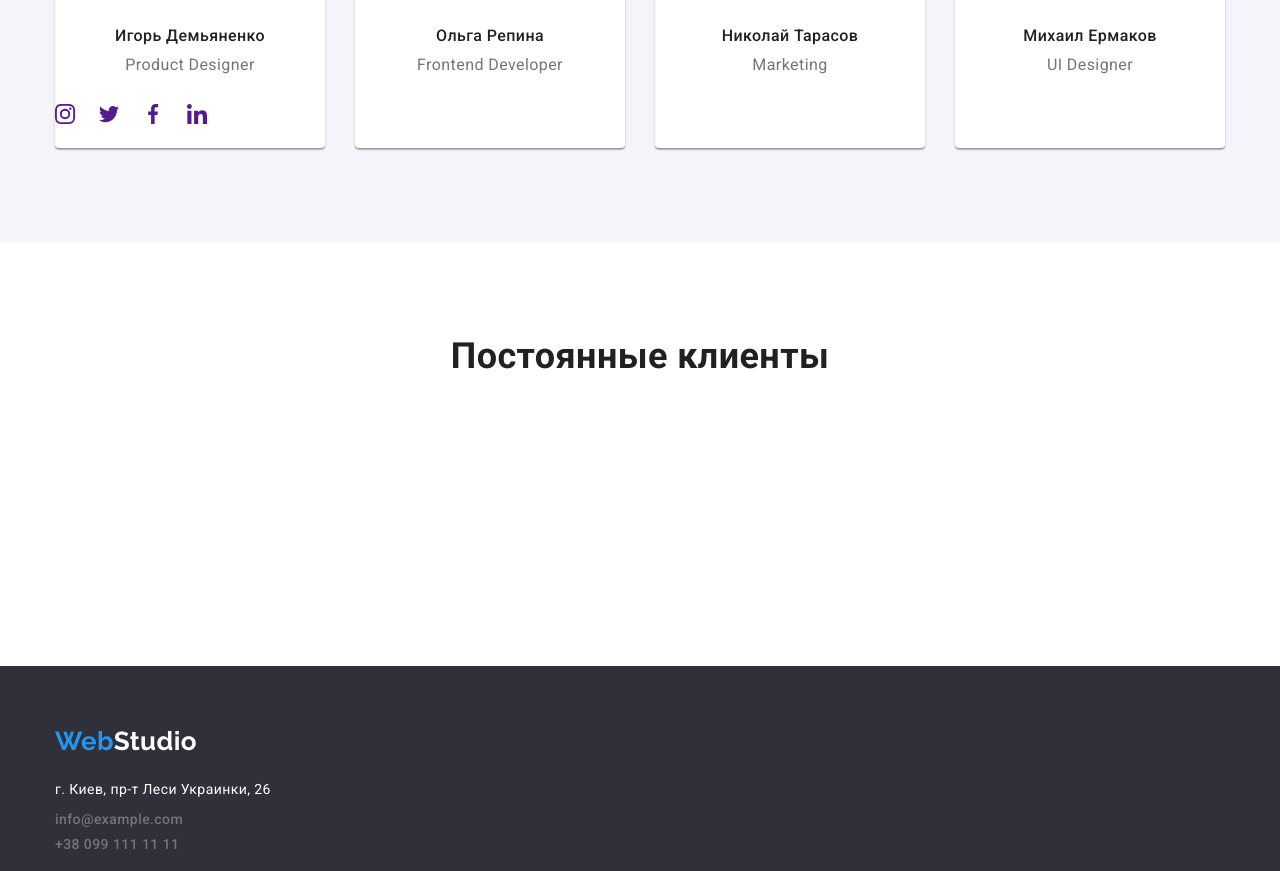
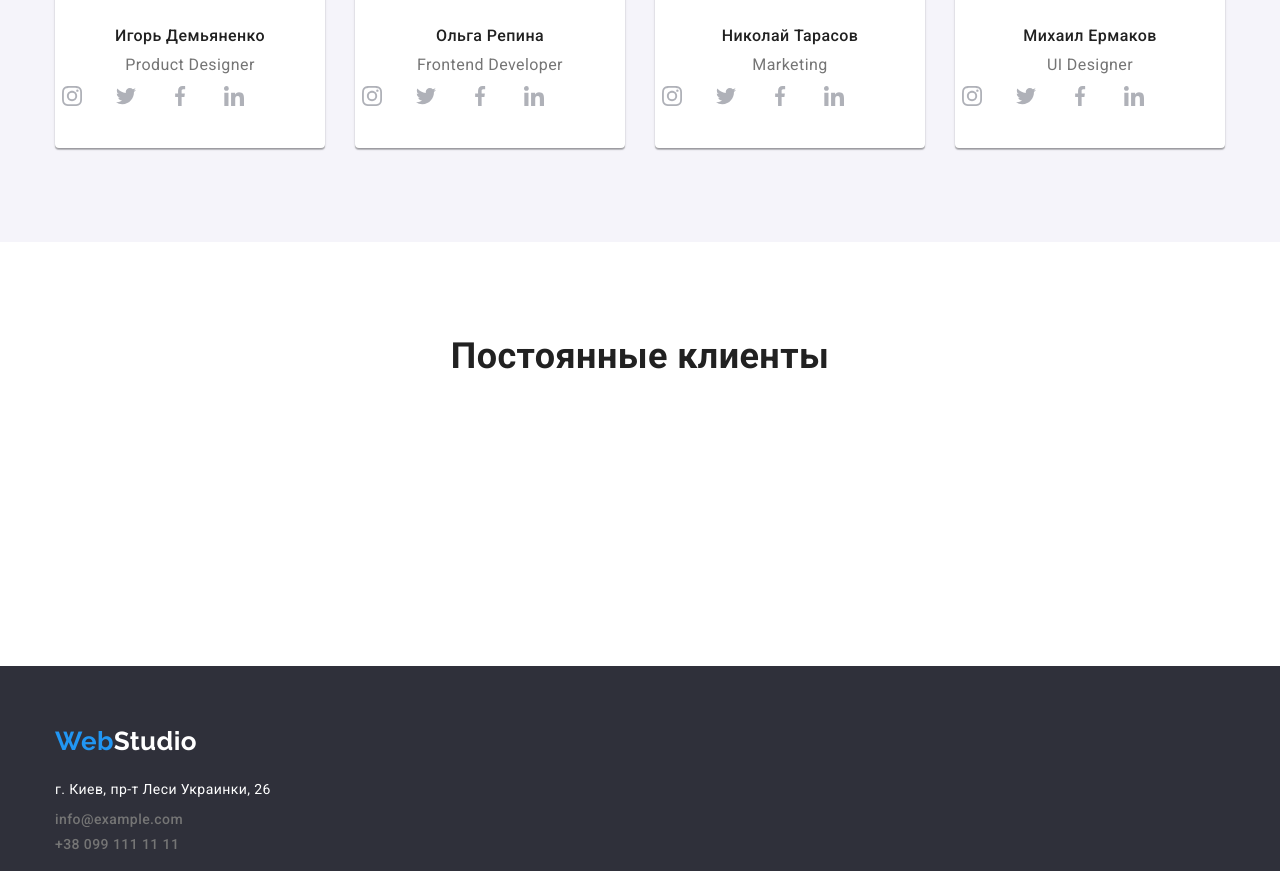
Before and after one commit to Maryna-Yefimenko/goit-markup-hw-04, a plain HTML site: page index.html in a window 1280 px wide. Shown: the part 2076-2947 px from the top of the page. Drawn offline with nearby package versions, Linux system fonts and the light colour scheme.

Commit message:
Разметка Секции Наша команда

```diff
--- a/css/styles.css
+++ b/css/styles.css
@@ -5,6 +5,7 @@
   --second-accent-color: #ffffff;
   --black-text-color: #000000;
   --grey-data-color: rgba(255, 255, 255, 0.6);
+  --social-icons-color: #afb1b8;
 
   --primary-background-color: #ffffff;
   --accent-background-color: #2f303a;
@@ -308,27 +309,38 @@ a {
 /* svg */
 .social-list {
   display: flex;
+  padding: 0;
+  margin: 0;
   height: 44px;
   width: 44px;
 }
 .social-item {
   display: flex;
+  justify-content: center;
+  align-items: center;
+}
+.social-item:not(:last-child) {
+  margin-right: 10px;
 }
 .social-link {
-  display: block;
+  display: flex;
+  padding: 0;
   height: 44px;
   width: 44px;
+  justify-content: center;
+  align-items: center;
 
-  fill: #afb1b8;
-  text-decoration: none;
+  color: var(--social-icons-color);
   background-position: center;
   border: 50%;
+  border-radius: 22px;
+  text-align: center;
 }
-/* .social-link:hover,
-.social-link:focus{
+.social-link:hover,
+.social-link:focus {
   color: var(--second-accent-color);
-  background-color: var(var(--accent-color);
-} */
+  background-color: var(--accent-color);
+}
 
 /* footer */
 .footer {
--- a/index.html
+++ b/index.html
@@ -137,10 +137,10 @@
                             alt="Дизайнер-мужчина в бордовой рубашке"
                             width="270"
                             height="260" />
-                        <div class="content">
+                    <div class="content">
                             <h3 class="team-title">Игорь Демьяненко</h3>
                             <p class="team-description">Product Designer</p>
-                        </div>
+
                         <ul class="social-list">
                             <li class="social-item">
                                 <a href="" class="link social-link">
@@ -168,9 +168,10 @@
                                     <svg class="header-icon" width="20" height="20">
                                         <use href="./img/icons.svg#linkedin"></use>
                                     </svg></a>
-                                </li>
-                            </ul>
-                        </li>
+                            </li>
+                        </ul>
+                    </div>
+                    </li>
 
                     <li class="decoration">
                         <img class="imagine-position"
@@ -181,6 +182,36 @@
                         <div class="content">
                             <h3 class="team-title">Ольга Репина</h3>
                             <p class="team-description">Frontend Developer</p>
+
+                        <ul class="social-list">
+                            <li class="social-item">
+                                <a href="" class="link social-link">
+                                    <svg class="header-icon" width="20" height="20">
+                                        <use href="./img/icons.svg#instagram"></use>
+                                    </svg>
+                                </a>
+                            </li>
+                            <li class="social-item">
+                                <a href="" class="link social-link">
+                                    <svg class="header-icon" width="20" height="20">
+                                        <use href="./img/icons.svg#twitter"></use>
+                                    </svg>
+                                </a>
+                            </li>
+                            <li class="social-item">
+                                <a href="" class="link social-link">
+                                    <svg class="header-icon" width="20" height="20">
+                                        <use href="./img/icons.svg#facebook"></use>
+                                    </svg>
+                                </a>
+                            </li>
+                            <li class="social-item">
+                                <a href="" class="link social-link">
+                                    <svg class="header-icon" width="20" height="20">
+                                        <use href="./img/icons.svg#linkedin"></use>
+                                    </svg></a>
+                            </li>
+                        </ul>
                         </div>
                     </li>
 
@@ -193,6 +224,36 @@
                         <div class="content">
                             <h3 class="team-title">Николай Тарасов</h3>
                             <p class="team-description">Marketing</p>
+
+                        <ul class="social-list">
+                            <li class="social-item">
+                                <a href="" class="link social-link">
+                                    <svg class="header-icon" width="20" height="20">
+                                        <use href="./img/icons.svg#instagram"></use>
+                                    </svg>
+                                </a>
+                            </li>
+                            <li class="social-item">
+                                <a href="" class="link social-link">
+                                    <svg class="header-icon" width="20" height="20">
+                                        <use href="./img/icons.svg#twitter"></use>
+                                    </svg>
+                                </a>
+                            </li>
+                            <li class="social-item">
+                                <a href="" class="link social-link">
+                                    <svg class="header-icon" width="20" height="20">
+                                        <use href="./img/icons.svg#facebook"></use>
+                                    </svg>
+                                </a>
+                            </li>
+                            <li class="social-item">
+                                <a href="" class="link social-link">
+                                    <svg class="header-icon" width="20" height="20">
+                                        <use href="./img/icons.svg#linkedin"></use>
+                                    </svg></a>
+                            </li>
+                        </ul>
                         </div>
                     </li>
 
@@ -205,11 +266,42 @@
                         <div class="content">
                             <h3 class="team-title">Михаил Ермаков</h3>
                             <p class="team-description">UI Designer</p>
+
+                            <ul class="social-list">
+                                <li class="social-item">
+                                    <a href="" class="link social-link">
+                                        <svg class="header-icon" width="20" height="20">
+                                            <use href="./img/icons.svg#instagram"></use>
+                                        </svg>
+                                    </a>
+                                </li>
+                                <li class="social-item">
+                                    <a href="" class="link social-link">
+                                        <svg class="header-icon" width="20" height="20">
+                                            <use href="./img/icons.svg#twitter"></use>
+                                        </svg>
+                                    </a>
+                                </li>
+                                <li class="social-item">
+                                    <a href="" class="link social-link">
+                                        <svg class="header-icon" width="20" height="20">
+                                            <use href="./img/icons.svg#facebook"></use>
+                                        </svg>
+                                    </a>
+                                </li>
+                                <li class="social-item">
+                                    <a href="" class="link social-link">
+                                        <svg class="header-icon" width="20" height="20">
+                                            <use href="./img/icons.svg#linkedin"></use>
+                                        </svg></a>
+                                </li>
+                            </ul>
                         </div>
                     </li>
                 </ul>
             </div>
         </section>
+
         <section class="section">
             <div class="container">
                 <h2 class="section-title">Постоянные клиенты</h2>
```
